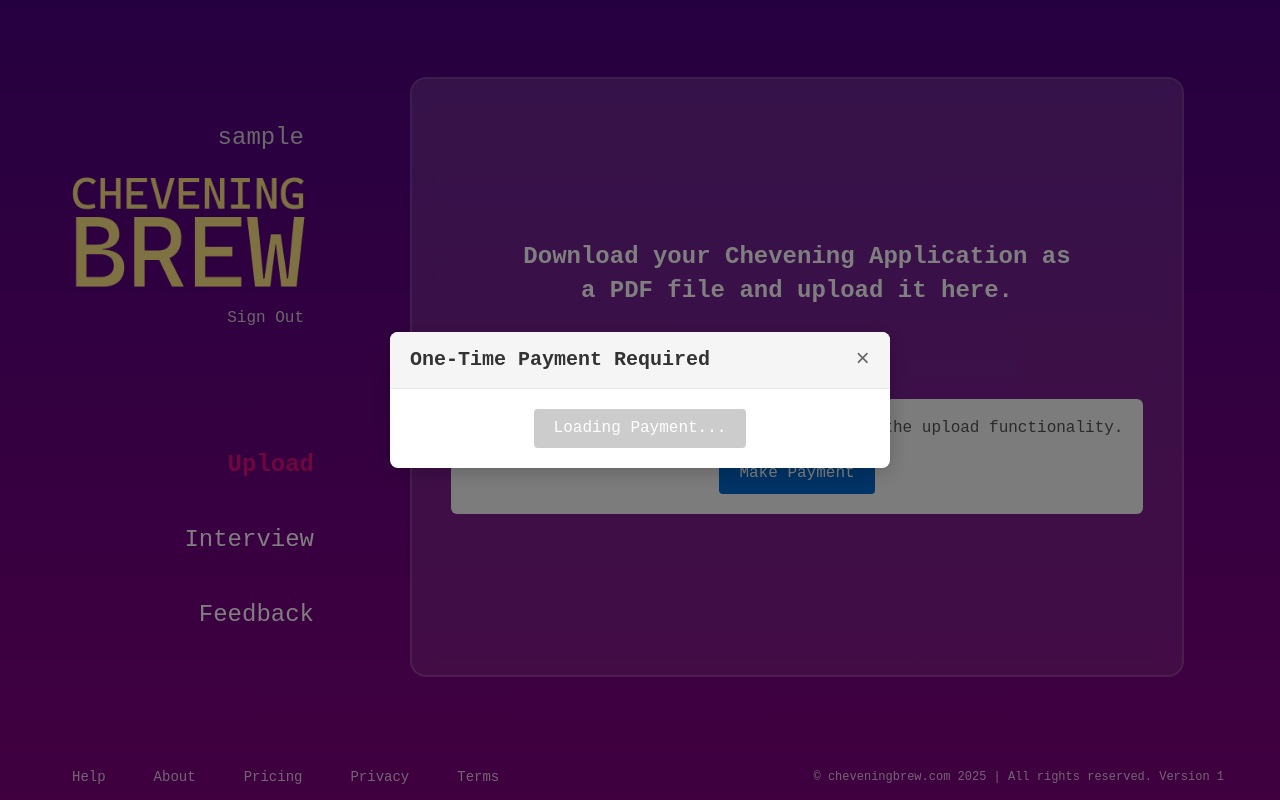
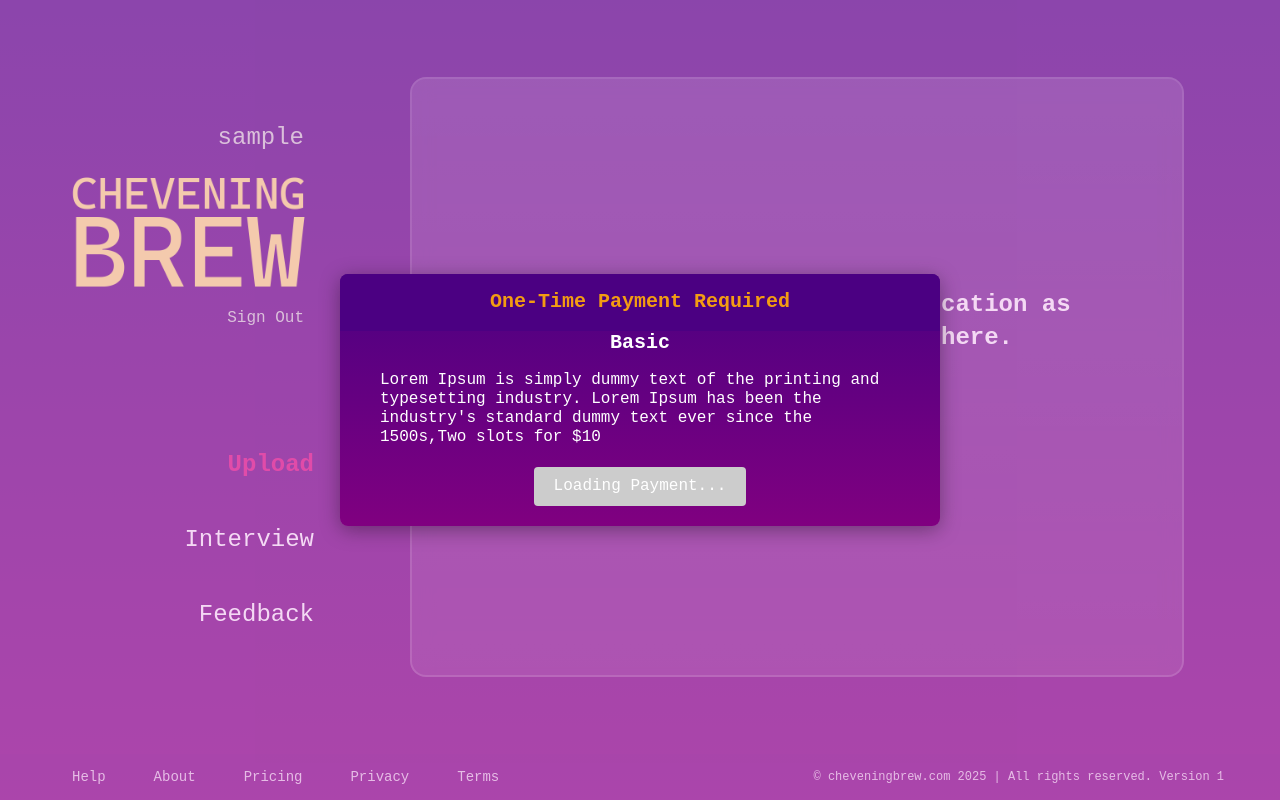
Before and after one commit to elihoole/cheveningbrew-interviewer, a React (Create React App) app: page /upload in a window 1280 px wide. Built offline with nearby package versions, Linux system fonts and the light colour scheme; no server answers; sample sign-in values are in the browser's storage.

Commit message:
pop-pop box include in Login time

```diff
--- a/src/pages/Upload/Upload.jsx
+++ b/src/pages/Upload/Upload.jsx
@@ -18,15 +18,15 @@
   useEffect(() => {
     // Load PayHere script
     const loadPayHereScript = () => {
-      const script = document.createElement('script');
-      script.src = 'https://www.payhere.lk/lib/payhere.js';
+      const script = document.createElement("script");
+      script.src = "https://www.payhere.lk/lib/payhere.js";
       script.async = true;
       script.onload = () => {
-        console.log('PayHere script loaded successfully');
+        console.log("PayHere script loaded successfully");
         setPayHereLoaded(true);
       };
       script.onerror = () => {
-        console.error('Failed to load PayHere script');
+        console.error("Failed to load PayHere script");
       };
       document.body.appendChild(script);
     };
@@ -82,8 +82,10 @@
   // Function to directly initiate the PayHere payment process
   const initiatePaymentDirectly = useCallback(async () => {
     if (!window.payhere || isProcessingPayment) {
-      console.error('PayHere not loaded or payment already processing');
-      alert("Payment system not loaded. Please refresh the page and try again.");
+      console.error("PayHere not loaded or payment already processing");
+      alert(
+        "Payment system not loaded. Please refresh the page and try again."
+      );
       return;
     }
 
@@ -107,14 +109,13 @@
       };
 
       // Get hash from server (more secure than generating on client)
-      const API_URL = process.env.REACT_APP_CHEVENINGBREW_SERVER_URL || "http://localhost:8001";
-      const hashResponse = await axios.post(
-        `${API_URL}/start`,
-        paymentDetails
-      );
+      const API_URL =
+        process.env.REACT_APP_CHEVENINGBREW_SERVER_URL ||
+        "http://localhost:8001";
+      const hashResponse = await axios.post(`${API_URL}/start`, paymentDetails);
 
       if (!hashResponse.data || !hashResponse.data.hash) {
-        throw new Error('Failed to generate payment hash');
+        throw new Error("Failed to generate payment hash");
       }
 
       const { hash, merchant_id } = hashResponse.data;
@@ -125,7 +126,8 @@
         merchant_id: merchant_id,
         return_url: process.env.REACT_APP_RETURN_URL || window.location.href,
         cancel_url: process.env.REACT_APP_CANCEL_URL || window.location.href,
-        notify_url: process.env.REACT_APP_NOTIFY_URL || `${API_URL}/payment/notify`,
+        notify_url:
+          process.env.REACT_APP_NOTIFY_URL || `${API_URL}/payment/notify`,
         order_id: paymentDetails.order_id,
         items: "Chevening Interview Prep - One-time Access",
         amount: paymentDetails.amount,
@@ -150,7 +152,7 @@
       // Start PayHere payment
       window.payhere.startPayment(payment);
     } catch (error) {
-      console.error('Payment initialization error:', error);
+      console.error("Payment initialization error:", error);
       alert("There was an error initializing the payment. Please try again.");
       setIsProcessingPayment(false);
     }
@@ -158,18 +160,25 @@
 
   return (
     <MainLayout>
-      {showPaymentPopup && (
+      {paymentCompleted ? (
+        <Uploader onUploadSuccess={handleUploadSuccess} />
+      ) : (
+        showPaymentPopup && (
           <div className={styles.paymentPopupOverlay}>
             <div className={styles.paymentPopup}>
               <div className={styles.paymentPopupHeader}>
-            <h2>One-Time Payment Required</h2>
-            <button
-              className={styles.closeButton}
-              onClick={handleClosePaymentPopup}
-            >
-              ×
-            </button>
+                <h2 className={styles.h2}>One-Time Payment Required</h2>
               </div>
+              <div className={styles.pricingContent}>
+                <div className={styles.pricingCard}>
+                  <h3 className={styles.pricingTitle}>Basic</h3>
+                  <p>Lorem Ipsum is simply dummy text of the printing and typesetting
+                  industry. Lorem Ipsum has been the industry's standard dummy
+                  text ever since the 1500s,
+                  <span>Two slots for $10</span></p>
+                </div>
+              </div>
+
               <PaymentBox
                 onPaymentComplete={handlePaymentComplete}
                 onPaymentError={handlePaymentError}
@@ -179,6 +188,7 @@
               />
             </div>
           </div>
+        )
       )}
 
       <ActionBox>
@@ -187,19 +197,12 @@
             Download your Chevening Application as a PDF file and upload it
             here.
           </h1>
-          {paymentCompleted ? (
-            <Uploader onUploadSuccess={handleUploadSuccess} />
-          ) : (
-            <div className={styles.paymentRequired}>
-              <p>You need to complete the payment to access the upload functionality.</p>
             <button
               className={styles.showPaymentButton}
               onClick={() => setShowPaymentPopup(true)}
             >
-                Make Payment
+              upload file
             </button>
-            </div>
-          )}
           </div>
       </ActionBox>
     </MainLayout>
--- a/src/pages/Upload/Upload.module.css
+++ b/src/pages/Upload/Upload.module.css
@@ -22,7 +22,7 @@
   left: 0;
   width: 100%;
   height: 100%;
-  background-color: rgba(0, 0, 0, 0.5);
+  background-color: rgba(229, 165, 228, 0.421);
   display: flex;
   justify-content: center;
   align-items: center;
@@ -30,11 +30,17 @@
 }
 
 .paymentPopup {
-  background: white;
+  background: linear-gradient(
+    to bottom,
+    #4b0082,
+    #800080
+  );
   border-radius: 8px;
+
+  max-height: auto;
   width: 90%;
-  max-width: 500px;
-  box-shadow: 0 4px 20px rgba(0, 0, 0, 0.2);
+  max-width: 600px;
+  box-shadow: 0 4px 20px rgba(0, 0, 0, 0.352);
   overflow: hidden;
 }
 
@@ -43,17 +49,18 @@
   justify-content: space-between;
   align-items: center;
   padding: 16px 20px;
-  background-color: #f5f5f5;
-  border-bottom: 1px solid #eaeaea;
+  background-color: #4b0082;
+  border-bottom: 1px solid #4b0082;
 }
 
 .paymentPopupHeader h2 {
-  margin: 0;
+  margin: auto;
+  text-align: center;
   font-size: 20px;
-  color: #333;
+  color: var(--accent);
 }
 
-.closeButton {
+/* .closeButton {
   background: none;
   border: none;
   font-size: 24px;
@@ -61,15 +68,26 @@
   color: #666;
   padding: 0;
   line-height: 1;
-}
+} */
 
 .paymentPopupBody {
   padding: 20px;
+}
+.pricingCard{
+  display: flex;
+  flex-direction: column;
+  align-items: center;
+}
+.pricingCard p{
+  margin: 0 40px 0 40px;
+  color: #ffffff;
 }
 
 .paymentPopupBody p {
   margin-bottom: 20px;
   color: #555;
+  align-items: center;
+
 }
 
 .paymentRequired {
```
Also changed, not shown: 1 other file (tests, documents, lock files or other folders). Lines whose indentation alone changed are shown as unchanged.
